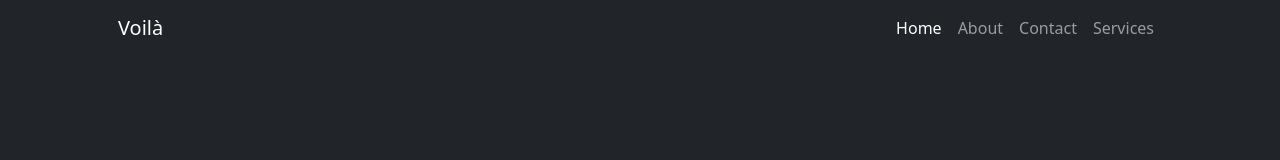
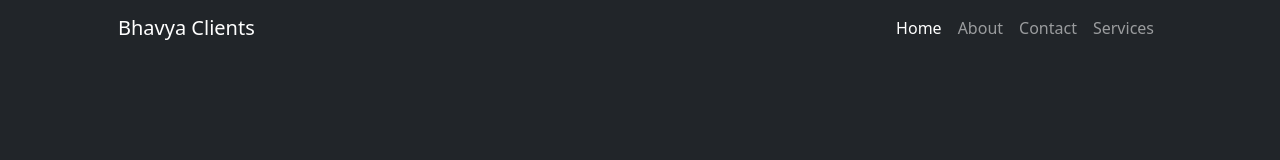
Before and after one commit to codencalm/voila, a plain HTML site: page index.html in a window 1280 px wide. Shown: the top 160 px of the page. Drawn offline with nearby package versions, Linux system fonts and the light colour scheme.

Commit message:
Update index.html
updating

```diff
--- a/index.html
+++ b/index.html
@@ -23,7 +23,7 @@
     <!-- Responsive navbar-->
     <nav class="navbar navbar-expand-lg navbar-dark bg-dark">
       <div class="container px-5">
-        <a class="navbar-brand" href="#!">Voilà</a>
+        <a class="navbar-brand" href="#!">Bhavya Clients</a>
         <button
           class="navbar-toggler"
           type="button"
```
